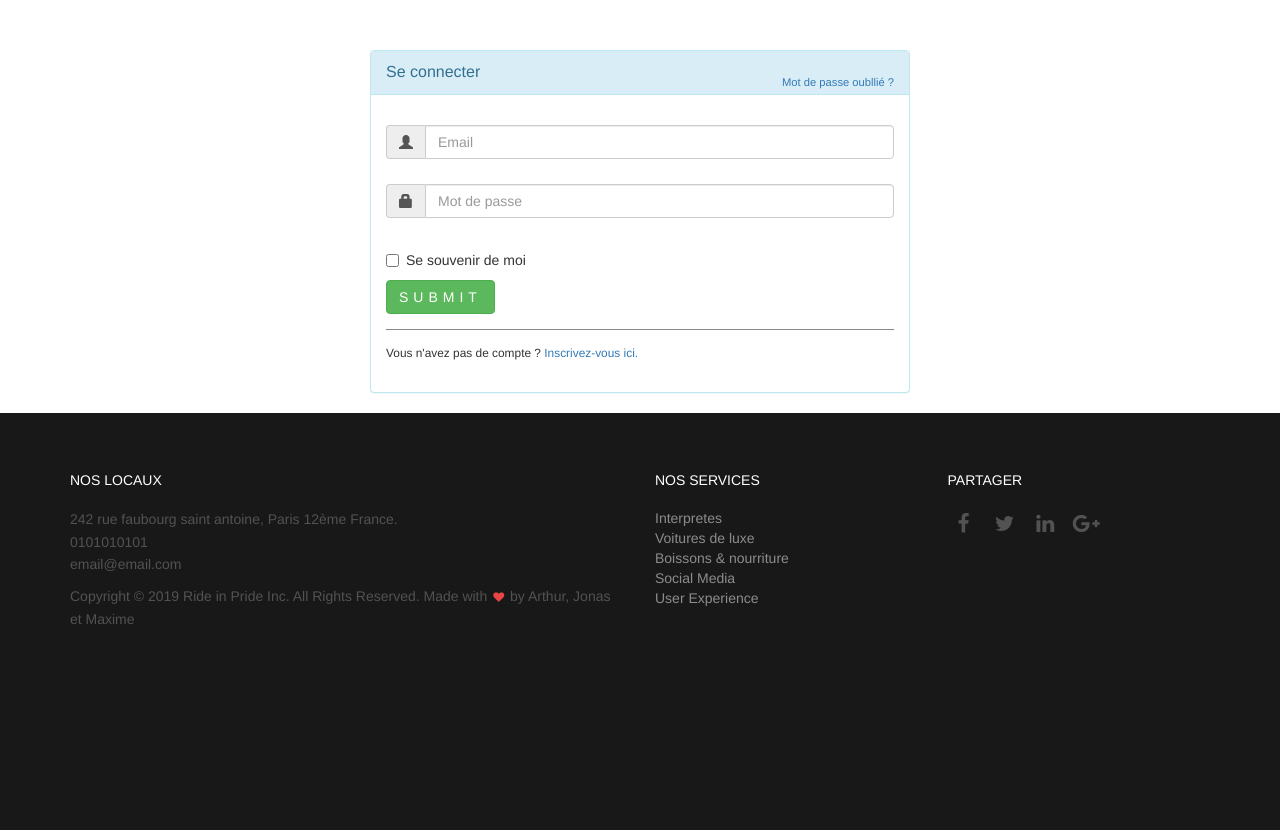
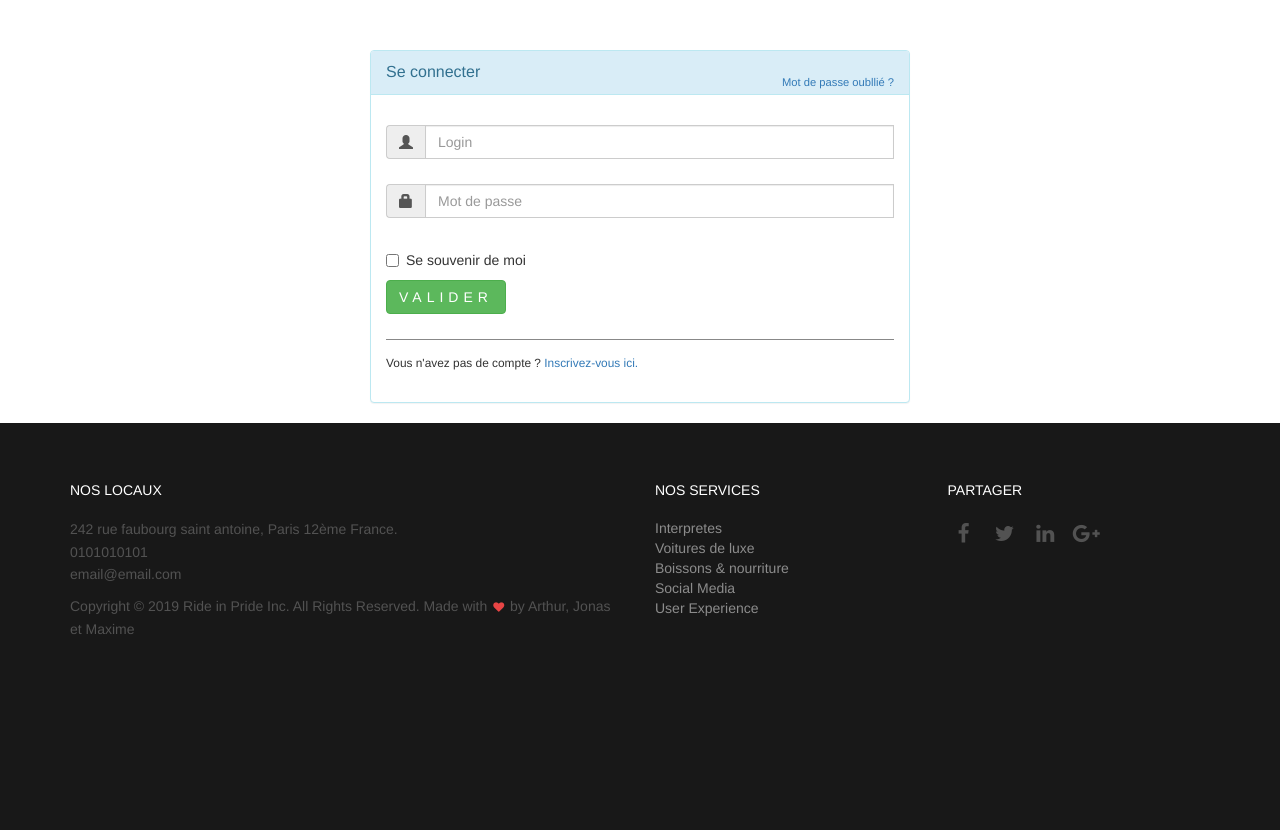
Before and after one commit to Saanoj/-WEB-R.I.P-Project, a PHP site: page /php/connexion.php in a window 1280 px wide. Before the commit the page ends 624 px from the top, so only its background shows below. Run offline with PHP 8.4, Linux system fonts and the light colour scheme; some libraries are stand-ins or nearby versions.

Commit message:
changeents

```diff
--- a/Ride in pride/php/Class/Form.php
+++ b/Ride in pride/php/Class/Form.php
@@ -23,7 +23,19 @@ class Form{
     public function submit(){
         return $this->surround('<button type="submit" name="submit" id="submit" class="form-submit" value="Inscription">Inscription</button>');
     }
+
+    public function inputConnexion($name,$type,$placeholder,$class) {
+         return  $this->surround('<input type="' . $type . '" name="'. $name . '"  placeholder="' . $placeholder . '"  class="' . $class .'" >');
+
+    }
+
+    public function submitConnexion (){
+        return $this->surround('<button  type="submit" href="#" class="btn btn-success" name="submit"  value="Valider">Valider</button>');
+
+    }
 }
 
 
+
+
 ?>
--- a/Ride in pride/php/connexion.php
+++ b/Ride in pride/php/connexion.php
@@ -6,6 +6,7 @@ require 'Class/Autoloader.php';
 App\Autoloader::register();
 // init des objets
 $bdd = new App\Database('rip');
+$form = new App\Form(array());
 ?>
 
 
@@ -51,12 +52,12 @@ $bdd = new App\Database('rip');
 
                             <div style="margin-bottom: 25px" class="input-group">
                                         <span class="input-group-addon"><i class="glyphicon glyphicon-user"></i></span>
-                                        <input id="login-username" type="text" class="form-control" name="username" value="" placeholder="Email">
+                                        <?php echo $form->inputConnexion('username','text','Login','form-control'); ?>
                                     </div>
 
                             <div style="margin-bottom: 25px" class="input-group">
                                         <span class="input-group-addon"><i class="glyphicon glyphicon-lock"></i></span>
-                                        <input id="login-password" type="password" class="form-control" name="password" placeholder="Mot de passe">
+                                        <?php echo $form->inputConnexion('password','password','Mot de passe','form-control'); ?>
                                     </div>
 
 
@@ -74,7 +75,7 @@ $bdd = new App\Database('rip');
                                     <!-- Button -->
 
                                     <div class="col-sm-12 controls">
-                                       <input type="submit" id="btn-login" href="#" class="btn btn-success" name="submit" placeholder="Login"> </input>
+                                      <?php  echo $form->submitConnexion();?>
 
 
                                     </div>
--- a/Ride in pride/php/inscription.php
+++ b/Ride in pride/php/inscription.php
@@ -72,7 +72,7 @@ $form = new App\Form(array());
                         </div>
 
                         <div class="form-group">
-                            <input type="submit" name="submit" id="submit" class="form-submit" value="Inscription"/>
+                            <?php echo $form->submit(); ?>
                         </div>
                     </form>
                 </div>
```
